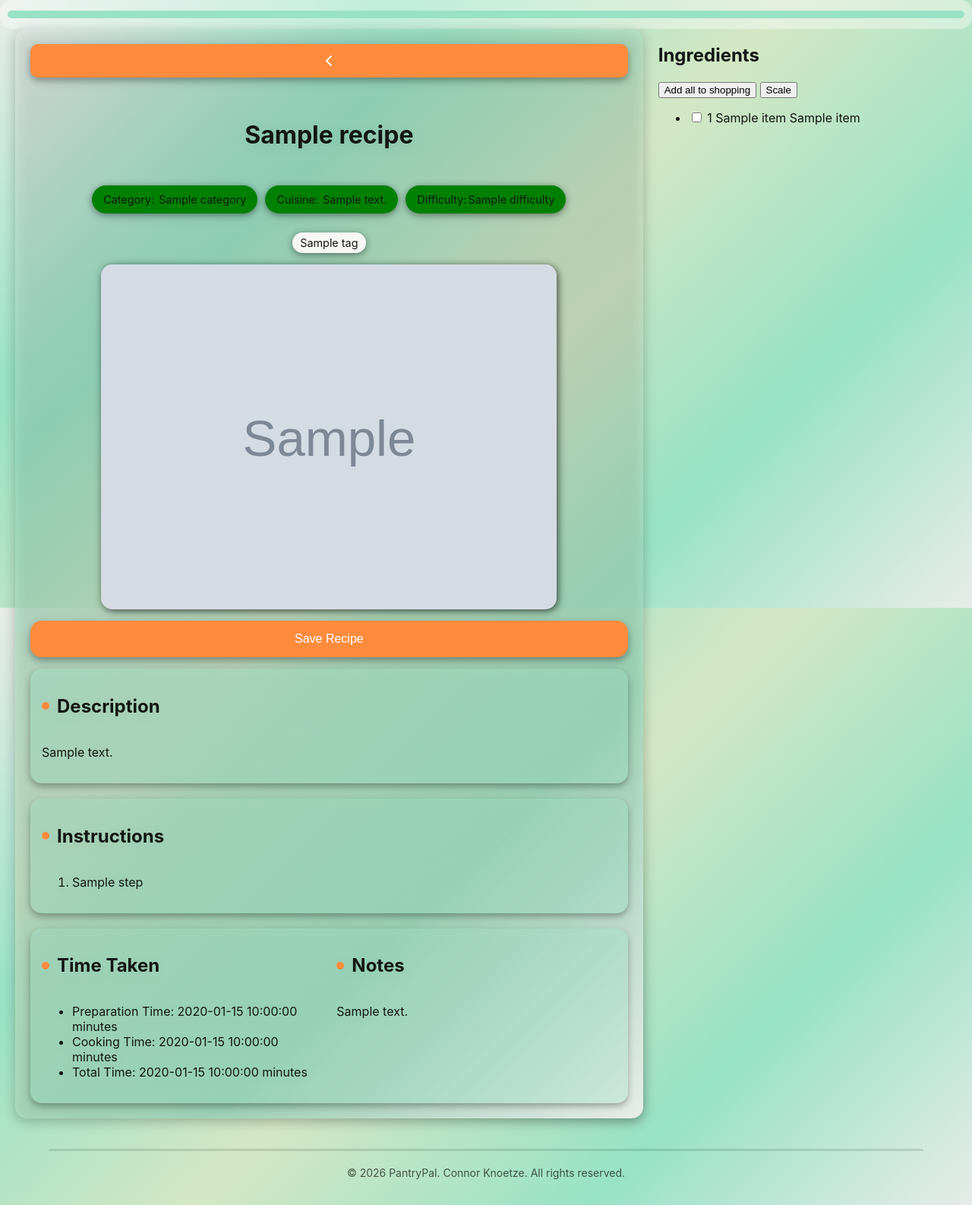
After one commit to ConnorKnoetze/shopping-list-helper, a Flask app: template pantry/templates/pages/recipes/recipe-detail.html in a window 1280 px wide. The commit adds this page. Shown: the whole page at 76% size. Run offline with Flask 3, Linux system fonts and the light colour scheme; the template is opened without the code that fills it: most values are stand-ins (such as "Sample title", 1, 10 or a date in 2020); grey boxes marked "Sample" are stand-in pictures.

Commit message:
feat(recipe-details) Added recipe details page(still styling) and adjusted backend for recipes

```diff
--- a/pantry/adapters/memory_repository.py
+++ b/pantry/adapters/memory_repository.py
@@ -96,7 +96,7 @@ class MemoryRepository(AbstractRepository):
         self.__recipes.extend(recipes)
 
     def get_recipe_by_name(self, name: str) -> recipe:
-        return next((rec for rec in self.__recipes if rec.name == name), None)
+        return next((rec for rec in self.__recipes if rec.name.lower() == name.lower()), None)
 
     def get_recipes_by_category(self, category: str) -> List:
         return [rec for rec in self.__recipes if rec.category == category]
--- a/pantry/domainmodel/recipe.py
+++ b/pantry/domainmodel/recipe.py
@@ -1,4 +1,5 @@
-from typing import List
+import string
+from typing import List, Tuple
 
 from pantry.domainmodel.ingredient import Ingredient
 
@@ -9,7 +10,7 @@ class Recipe:
         id: int,
         name: str,
         description: str,
-        ingredients: List[Ingredient],
+        ingredients: List[Tuple[any]],
         methods: List[str],
         prep_time_mins: int,
         cook_time_mins: int,
@@ -63,6 +64,7 @@ class Recipe:
     @property
     def description(self) -> str:
         return self.__description
+
     @property
     def ingredients(self) -> List[Ingredient]:
         return self.__ingredients
--- a/pantry/static/css/globals.css
+++ b/pantry/static/css/globals.css
@@ -20,6 +20,10 @@
     --gradient-bg: var(--gradient-primary);
 
     color: var(--color-text);
+
+    --recipe-card-bg: rgba(255, 255, 255, 0.8);
+    --toast-bg: #e8f7ef;
+    --toast-text-color: #0f172a;
 }
 
 /* Dark Mode */
@@ -37,6 +41,9 @@
         --gradient-secondary: linear-gradient(120deg, #121613 0%, #283825 40%, #2F4F3E 70%, #FF8B3D 100%);
         --gradient-bg: var(--gradient-primary);
         color: var(--color-text);
+        --recipe-card-bg: rgba(0, 0, 0, 0.4);
+        --toast-bg: #2f4f3e;
+        --toast-text-color: #e8ece9;
     }
 }
 
--- /dev/null
+++ b/pantry/static/css/recipes/recipe-detail.css
@@ -0,0 +1,215 @@
+:root {
+    --translucent-gradient: linear-gradient(135deg, rgba(232, 236, 233, 0.6) 0%, rgba(152, 226, 198, 0.6) 25%, rgba(212, 231, 196, 0.6) 50%, rgba(152, 226, 198, 0.6) 75%, #E8ECE9 100%);
+}
+/* dark mode fallbacks */
+@media (prefers-color-scheme: dark) {
+    :root {
+        --translucent-gradient: linear-gradient(135deg, rgba(18, 22, 19, 0.85) 0%, rgba(31, 38, 32, 0.85) 25%, rgba(47, 79, 62, 0.85) 50%, rgba(31, 38, 32, 0.85) 75%, #0A0D0B 100%);
+    }
+}
+
+.recipe-detail-container {
+    display: flex;
+    flex-direction: row-reverse;
+    margin: 0 auto;
+    padding: 0 20px;
+}
+
+.recipe-sidebar{
+    flex: 1.5;
+    position: sticky;
+    height: fit-content;
+    margin-left: 20px;
+    transition: transform 0.8s ease-out;
+}
+
+.back-button{
+    display: flex;
+    align-items: center;
+    justify-content: center;
+    margin-bottom: 20px;
+    padding: 10px 15px;
+    font-size: 1rem;
+    border: none;
+    border-radius: 10px;
+    background: var(--color-accent);
+    color: #fff;
+    cursor: pointer;
+    box-shadow: 0 4px 8px rgba(0, 0, 0, 0.3);
+    transition: box-shadow 0.2s ease, transform 0.2s ease;
+}
+
+.back-button:hover {
+    background-color: #e67634;
+    box-shadow: 0 6px 12px rgba(0, 0, 0, 0.5);
+    transform: translateY(-5px);
+}
+
+.recipe-main{
+    display: flex;
+    flex-direction: column;
+    flex: 3;
+    background: var(--translucent-gradient);
+    padding: 20px;
+    gap: 15px;
+    filter: drop-shadow(rgba(0,0,0,0.4) 0px 4px 8px);
+    border-radius: 15px;
+}
+
+.recipe-title{
+    text-align: center;
+}
+
+.image-and-meta{
+    display: flex;
+    flex-direction: column;
+    align-items: center;
+    width: 100%;
+    gap: 15px;
+}
+
+.meta-chips{
+    display: flex;
+    gap: 10px;
+    flex-wrap: wrap;
+    justify-content: center;
+    margin-top: 10px;
+}
+
+.chip {
+    display: flex;
+    align-items: center;
+    justify-content: center;
+    background-color: var(--color-neutral);
+    color: var(--color-text);
+    padding: 5px 10px;
+    border-radius: 20px;
+    font-size: 0.9em;
+    filter: drop-shadow(rgba(0,0,0,0.4) 0px 2px 4px);
+    transition: background-color 0.3s ease , transform 0.2s ease;
+    gap: 2px;
+}
+
+.desc{
+    background-color: green;
+    color: var(--color-text);
+    padding: 10px 15px;
+    border-radius: 20px;
+    font-size: 0.9em;
+    filter: drop-shadow(rgba(0,0,0,0.4) 0px 2px 4px);
+    transition: background-color 0.3s ease , transform 0.2s ease;
+}
+
+.difficulty\;easy{
+    background-color: #4CAF50;
+}
+.difficulty\;medium{
+    background-color: #FFC107;
+    text-shadow: #0A0D0B 1px 1px 2px;
+}
+.difficulty\;hard {
+    background-color: #F44336;
+}
+
+.difficulty\;easy:hover,
+.difficulty\;medium:hover,
+.difficulty\;hard:hover {
+
+}
+
+.chip:hover{
+    transform: translateY(-1.5px);
+}
+
+.recipe-image-container {
+    width: 100%;
+    max-width: 600px;
+    border-radius: 15px;
+    overflow: hidden;
+    box-shadow: 2px 2px 10px rgba(0, 0, 0, 0.6);
+}
+
+.recipe-image {
+    width: 100%;
+    height: 101%;
+    object-fit: cover;
+    -webkit-user-select: none;
+    -webkit-user-drag: none;
+}
+
+.button-container{
+    width: 100%;
+    display: flex;
+    flex-direction: row;
+    text-align: center;
+    gap: 10px;
+}
+
+.recipe-button{
+    width: 100%;
+    margin: 0;
+    padding: 15px 25px;
+    font-size: 1rem;
+    border: none;
+    border-radius: 15px;
+    background: var(--color-accent);
+    display: block;
+    color: #fff;
+    cursor: pointer;
+    box-shadow: 0 4px 8px rgba(0, 0, 0, 0.3);
+    transition: box-shadow 0.2s ease, transform 0.2s ease;
+}
+.recipe-button:hover{
+    box-shadow: 0 6px 12px rgba(0, 0, 0, 0.5);
+    transform: translateY(-5px);
+    background-color: #e67634;
+}
+
+.recipe-info{
+    display: flex;
+    flex-direction: column;
+    gap: 20px;
+}
+
+.time-notes-container{
+    display: flex;
+    gap: 20px;
+    justify-content: center;
+}
+
+.time-card{
+    flex:1;
+}
+
+.notes-card {
+    flex:1;
+}
+
+.section-card {
+    background: var(--color-primary-transparent);
+    padding: 15px;
+    border-radius: 15px;
+    box-shadow: 0 4px 8px rgba(0, 0, 0, 0.3);
+    transition: box-shadow 0.2s ease, transform 0.2s ease;
+}
+
+.section-card:hover {
+    box-shadow: 0 6px 12px rgba(0, 0, 0, 0.5);
+    transform: translateY(-5px);
+}
+
+.section-card h2 {
+    display: inline-flex;
+    align-items: center;
+    gap: 10px;
+}
+
+.section-card h2::before {
+    content: "";
+    display: inline-block;
+    width: 10px;
+    height: 10px;
+    background: var(--color-accent);
+    border-radius: 50%;
+    flex: 0 0 auto;
+}
--- /dev/null
+++ b/pantry/static/js/recipes/recipe-detail.js
@@ -0,0 +1,29 @@
+document.addEventListener("DOMContentLoaded", function() {
+    //sidebar section
+    const recipeSidebar = document.querySelector(".recipe-sidebar")
+    const windowHeight = window.innerHeight;
+    let currentScroll = window.scrollY;
+    let maxScroll = document.documentElement.scrollHeight - window.innerHeight;
+
+    const breakpoint = 900; // Define the breakpoint for mobile vs desktop
+
+    if (windowHeight > breakpoint && recipeSidebar) {
+        window.addEventListener("scroll", function () {
+            currentScroll = window.scrollY - 1;
+            maxScroll = document.documentElement.scrollHeight - window.innerHeight;
+            if (recipeSidebar) {
+                // Calculate the scroll progress and adjust the sidebar position (120px is an offset for the sidebar height which tends to increase the height of the document)
+                let scrollProgress = (currentScroll / (maxScroll + 1)) * (document.body.scrollHeight - recipeSidebar.scrollHeight - 140);
+                recipeSidebar.style.transform = `translateY(${Math.trunc(scrollProgress)}px)`;
+            }
+        });
+    }
+
+    //back button section
+    const backButton = document.querySelector(".back-button");
+    if (backButton) {
+        backButton.addEventListener("click", function () {
+            window.history.back();
+        });
+    }
+});
--- a/pantry/templates/components/nav.html
+++ b/pantry/templates/components/nav.html
@@ -1,4 +1,4 @@
-<nav class="nav-content opened" role="navigation" aria-label="nav">
+<nav class="nav-content opened hidden" role="navigation" aria-label="nav">
   <button type="button" class="nav-close-btn" aria-label="Close navigation"></button>
   <!-- nav content here -->
     <ul class="nav-links">
@@ -50,7 +50,7 @@
     <div class="filler"></div>
 </nav>
 
-<nav class="nav-content closed hidden" role="navigation" aria-label="nav">
+<nav class="nav-content closed " role="navigation" aria-label="nav">
   <!-- icon/label here -->
     <div class="open-area"></div>
 </nav>
--- /dev/null
+++ b/pantry/templates/pages/recipes/recipe-detail.html
@@ -0,0 +1,118 @@
+{% extends 'pages/authenticated.html' %}
+
+{% block title %}{{ recipe.name }} - Recipe Details{% endblock %}
+
+{% block extra_css %}
+    {{ super() }}
+    <link rel="stylesheet" href="{{ url_for('static', filename='css/recipes/recipe-detail.css') }}">
+    <script defer src="{{ url_for('static', filename='js/recipes/recipe-detail.js') }}"></script>
+{% endblock %}
+
+{% block main %}
+    <main class="page-panel">
+    <div class="recipe-detail-container">
+        <!-- Right: sidebar with ingredients (sticky) -->
+        <aside class="recipe-sidebar">
+            <h2>Ingredients</h2>
+
+            <div class="sidebar-actions">
+                <button class="btn btn-primary">Add all to shopping</button>
+                <button class="btn btn-muted">Scale</button>
+            </div>
+
+            <ul class="ingredients-list">
+                {% for ingredient in recipe.ingredients %}
+                    <li>
+                        <label class="ingredient-row">
+                            <input type="checkbox" class="ingredient-check" aria-hidden="true" />
+                            <span class="ingredient-name">{{ ingredient[0] }}</span>
+                        </label>
+                        <span class="ingredient-qty">{{ ingredient[1] }} {{ ingredient[2] }}</span>
+                    </li>
+                {% endfor %}
+            </ul>
+        </aside>
+
+        <!-- Left: main content (title, image, description, instructions, meta) -->
+        <div class="recipe-main">
+            <button class="back-button" type="button" aria-label="Go back to Recipes List">
+                <svg width="24" height="24" viewBox="0 0 24 24" fill="none"
+                     stroke="currentColor" stroke-width="2" stroke-linecap="round" stroke-linejoin="round">
+                    <polyline points="15 18 9 12 15 6"/>
+                </svg>
+            </button>
+
+            <h1 class="recipe-title">{{ recipe.name }}</h1>
+
+            <div class="image-and-meta">
+                <div class="meta-chips">
+                    <span class="chip desc"><span class="muted">Category:</span>&nbsp;{{ recipe.category }}</span>
+                    <span class="chip desc"><span class="muted">Cuisine:</span>&nbsp;{{ recipe.cuisine }}</span>
+                    <span class="chip desc difficulty;{{ recipe.difficulty }}"><span class="muted">Difficulty: </span> {{ recipe.difficulty }}</span>
+                </div>
+                <div class="meta-chips">
+                    {% if recipe.tags %}
+                        {% for tag in recipe.tags %}
+                            <span class="chip">{{ tag }}</span>
+                        {% endfor %}
+                    {% endif %}
+                </div>
+
+
+                <div class="recipe-image-container">
+                    <img class="recipe-image" src="{{ url_for('static', filename='images/recipes/' + recipe.image_url) }}" alt="Image of {{ recipe.name }}">
+                </div>
+
+                <div class="button-container">
+                    <button class="save-recipe-button recipe-button" type="button" aria-label="Save Recipe to Active Recipes List">Save Recipe</button>
+                </div>
+            </div>
+
+            <div class="recipe-info">
+                <div class="section-card description-card">
+                    <h2>Description</h2>
+                    <p class="recipe-description">{{ recipe.description }}</p>
+                </div>
+
+                <div class="section-card">
+                    <h2>Instructions</h2>
+                    <ol class="instructions-list">
+                        {% for step in recipe.methods %}
+                            <li>{{ step }}</li>
+                        {% endfor %}
+                    </ol>
+                </div>
+
+                <div class="section-card time-notes-container">
+                    <div class="time-card">
+                        <h2>Time Taken</h2>
+                        <ul class="time-list">
+                            {% if recipe.prep_time_mins %}
+                                <li>Preparation Time: {{ recipe.prep_time_mins }} minutes</li>
+                            {% else %}
+                                <li>Preparation Time: N/A</li>
+                            {% endif %}
+                            {% if recipe.cook_time_mins %}
+                                <li>Cooking Time: {{ recipe.cook_time_mins }} minutes</li>
+                            {% else %}
+                                <li>Cooking Time: N/A</li>
+                            {% endif %}
+                            {% if recipe.total_time_mins %}
+                                <li>Total Time: {{ recipe.total_time_mins }} minutes</li>
+                            {% else %}
+                                <li>Total Time: N/A</li>
+                            {% endif %}
+                        </ul>
+                    </div>
+
+                    <div class="notes-card">
+                        <h2>Notes</h2>
+                        <p class="recipe-notes">{{ recipe.notes }}</p>
+                    </div>
+                </div>
+
+            </div>
+        </div>
+    </div>
+    </main>
+{% endblock %}
```
Also changed, not shown: pantry/adapters/data/recipes.csv (+16 -16 lines), pantry/adapters/datareader/reader.py (+47 -22 lines), pantry/blueprints/recipes/recipes.py (+14 -0 lines), pantry/static/css/recipes/recipes.css (+76 -17 lines), pantry/static/js/recipes/recipes.js (+20 -2 lines), pantry/templates/pages/errors/404.html (added, +18 -0 lines), pantry/templates/pages/recipes/recipes.html (+5 -2 lines).
